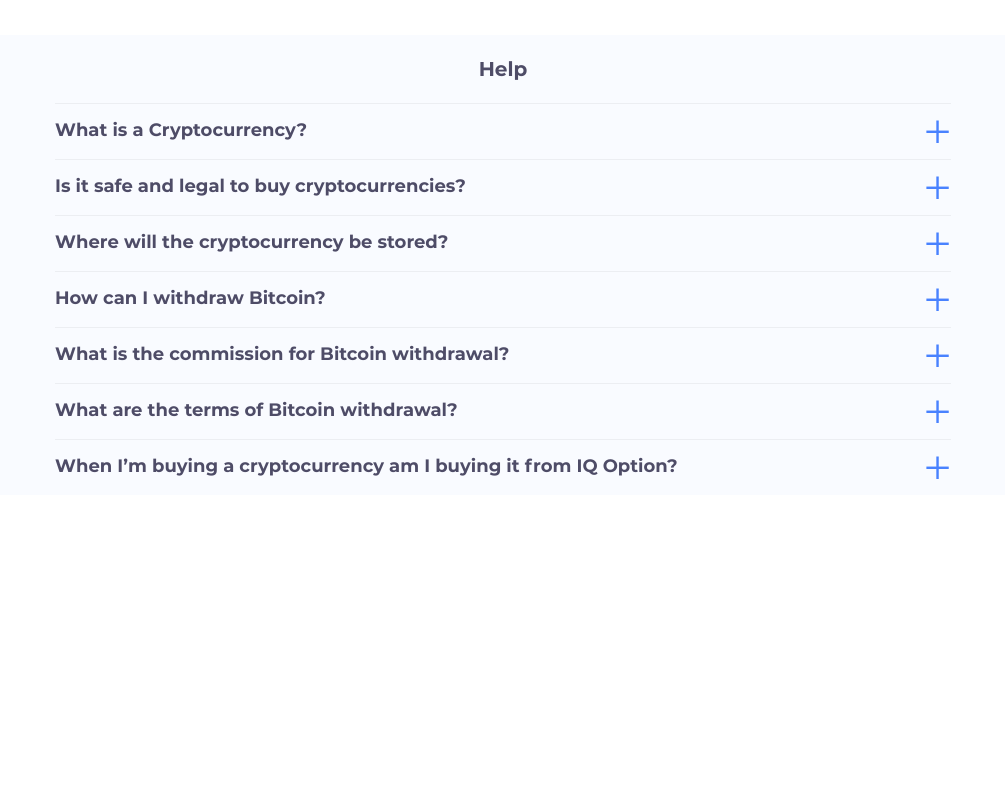
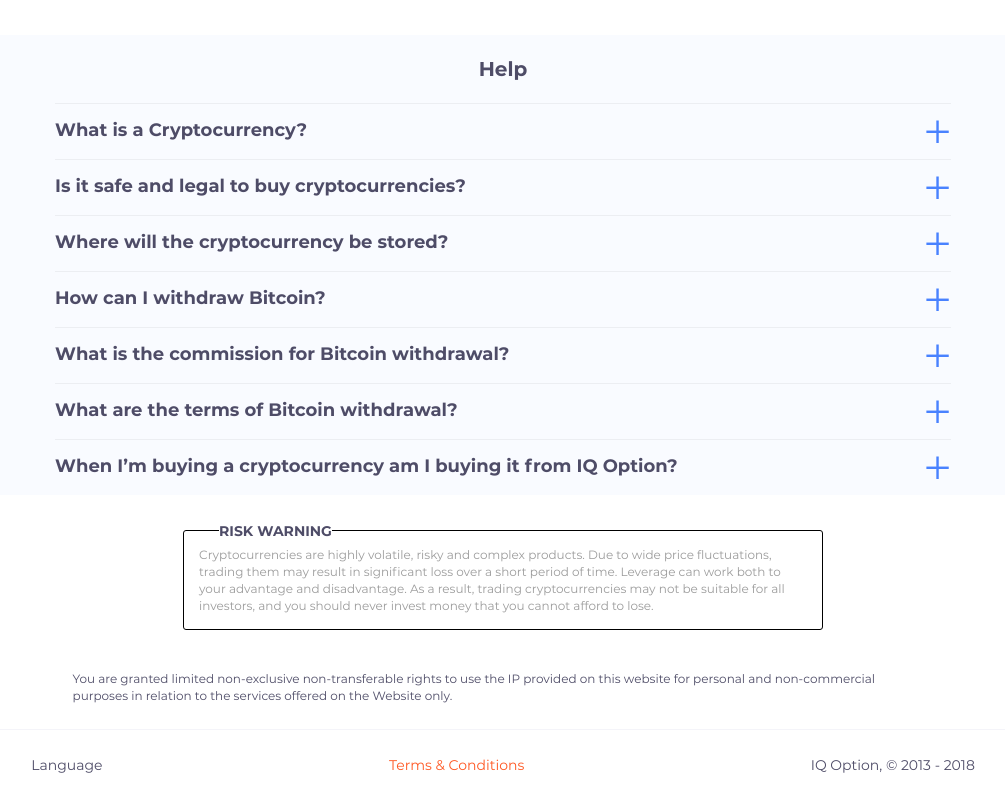
Before and after one commit to hS54KqwHCL79/iqoption, a website: page index.html in a window 1280 px wide. Shown: the part 830-1630 px from the top of the page, without its empty margins (137-1142 px from the left). Before the commit the page ends 1325 px from the top, so only its background shows below. Drawn offline with Linux system fonts and the light colour scheme.

Commit message:
languages

```diff
--- a/css/style.css
+++ b/css/style.css
@@ -322,3 +322,57 @@ a:hover {
  padding:15px;
  line-height:22px;
 }
+.footer
+{
+ display:flex;
+ background:white;
+ justify-content:space-around;
+ margin-top:35px;
+}
+.footer div
+{
+ position:relative;
+ border:1px solid black;
+ border-radius:3px;
+ width:50%;
+ padding:15px;
+}
+.risk_title
+{
+ position:absolute;
+ top:-10px;
+ left:35px;
+ text-transform:uppercase;
+ background:white;
+ font-family:MonsBold;
+ line-height:20px;
+ font-size:14px;
+}
+.risk_text
+{
+ font-family:MonsRegular;
+ font-size:12px;
+ color:#9b9b9b;
+ line-height:17px;
+}
+.after_risk
+{
+ display:flex;
+ justify-content:space-around;
+ margin-top:15px;
+ padding:25px;
+ font-family:MonsRegular;
+ font-size:12px;
+ line-height:17px;
+ color:#9b9b9b;
+ border-bottom:1px solid #f4f4f9;
+}
+.underground
+{
+ display:flex;
+ justify-content:space-around;
+ padding:25px;
+ font-family:MonsRegular;
+ font-size:14px;
+ line-height:20px;
+}
--- /dev/null
+++ b/data/data.json
@@ -0,0 +1,12 @@
+{
+ "eng":
+ {
+  "somedata":"asdsad",
+  "buy":"Buy Cryptocurrency With a Bank Card"
+ },
+  "russ":
+  {
+   "somedata":"qweqwe",
+   "buy":"Банк"
+  }
+ }
--- a/index.html
+++ b/index.html
@@ -274,6 +274,31 @@
 
 </div>
 
+<div class = "footer">
+ <div>
+  <span class = "risk_title">risk warning</span>
+  <p class = "risk_text">Cryptocurrencies are highly volatile, risky and complex products. Due to wide price fluctuations, trading them may result in significant loss over a short period of time. Leverage can work both to your advantage and disadvantage. As a result, trading cryptocurrencies may not be suitable for all investors, and you should never invest money that you cannot afford to lose.</p>
+ </div>
+</div>
+
+<div class = "after_risk">
+ <p style = "width:70%;">
+ You are granted limited non-exclusive non-transferable rights to use the IP provided on this website for personal and non-commercial purposes in relation to the services offered on the Website only.
+ </p>
+</div>
+
+<div class = "underground">
+ <div>
+  <span>Language</span>
+ </div>
+ <div>
+  <span style= "color:#ff5722;">Terms & Conditions</span>
+ </div>
+ <div>
+  IQ Option, © 2013 - 2018
+ </div>
+</div>
+
 
 <script src = "js/jquery.min.js"></script>
 <script>
@@ -284,6 +309,7 @@ function isNumberKey(evt){
     return true;
 }
 var Status = 1
+var lang = 'eng'
 function next()
 {
  if(Status == 2)
@@ -319,8 +345,34 @@ function prev()
   Status--
  }
 }
+
+function resetData(language)
+{
+ $.ajax({
+        type:     "GET",
+		cache:    false,
+		url:      "data/data.json",
+		dataType: "json",
+		error: function (request, error) {
+			console.log(arguments);
+			alert(" Can't do because: " + error);
+		},
+		success: function (data) {
+			var stringy = JSON.stringify(data)
+			var json    = JSON.parse(stringy)
+			DATA_FOR_PAGE = json[language]
+			$(".cryp_text").text(DATA_FOR_PAGE.buy)
+		}
+	   });
+}
  $(document).ready(function()
  {
+  var DATA_FOR_PAGE = {}
+  resetData('russ')
+  $('.cryp_text').click(function()
+  {
+   resetData('eng')
+  })
   $(".acor_text").hide()
   $(".acor_clicker").click(function()
   {
```
